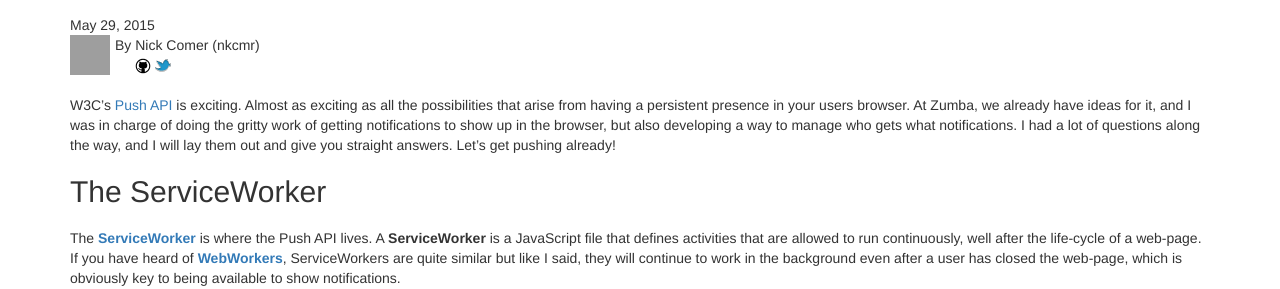
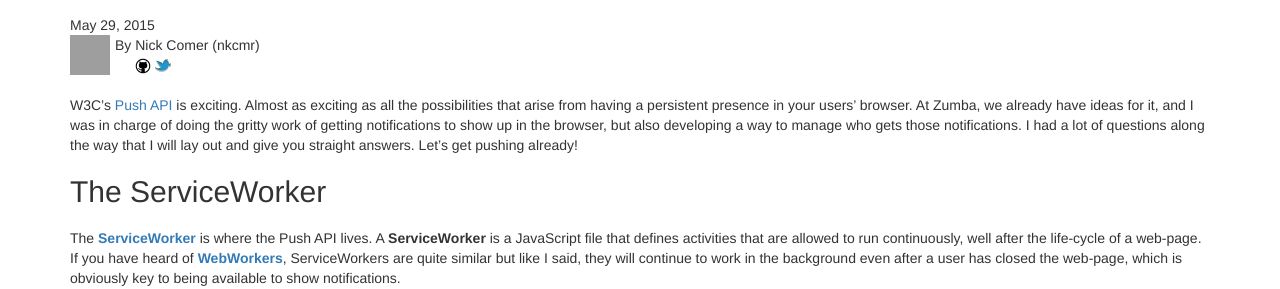
Before and after one commit to zumba/zumba.github.com, a Jekyll site: the page built from _posts/2015-05-29-chrome-push-api.md, in a window 1280 px wide and 900 px high. Shown: the part 165-454 px from the top of the window. Built offline with Jekyll 4.4.1, drawn with Linux system fonts in a browser that asks for light colours; nearby versions of some CDN libraries; comment, search, counter and statistics services are not loaded; grey boxes are pictures that could not be loaded.

Commit message:
comment 1 edits

```diff
--- a/_posts/2015-05-29-chrome-push-api.md
+++ b/_posts/2015-05-29-chrome-push-api.md
@@ -5,7 +5,7 @@
 tags: [technology, push, web, w3c, javascript]
 author: nkcmr
 ---
-W3C’s [Push API](http://www.w3.org/TR/push-api/) is exciting. Almost as exciting as all the possibilities that arise from having a persistent presence in your users browser. At Zumba, we already have ideas for it, and I was in charge of doing the gritty work of getting notifications to show up in the browser, but also developing a way to manage who gets what notifications. I had a lot of questions along the way, and I will lay them out and give you straight answers. Let's get pushing already!
+W3C’s [Push API](http://www.w3.org/TR/push-api/) is exciting. Almost as exciting as all the possibilities that arise from having a persistent presence in your users' browser. At Zumba, we already have ideas for it, and I was in charge of doing the gritty work of getting notifications to show up in the browser, but also developing a way to manage who gets those notifications. I had a lot of questions along the way that I will lay out and give you straight answers. Let's get pushing already!
 
 ## The ServiceWorker
 The [**ServiceWorker**](https://developer.mozilla.org/en-US/docs/Web/API/ServiceWorker) is where the Push API lives. A **ServiceWorker** is a JavaScript file that defines activities that are allowed to run continuously, well after the life-cycle of a web-page. If you have heard of [**WebWorkers**](https://developer.mozilla.org/en-US/docs/Web/API/Worker/Worker), ServiceWorkers are quite similar but like I said, they will continue to work in the background even after a user has closed the web-page, which is obviously key to being available to show notifications.
```
